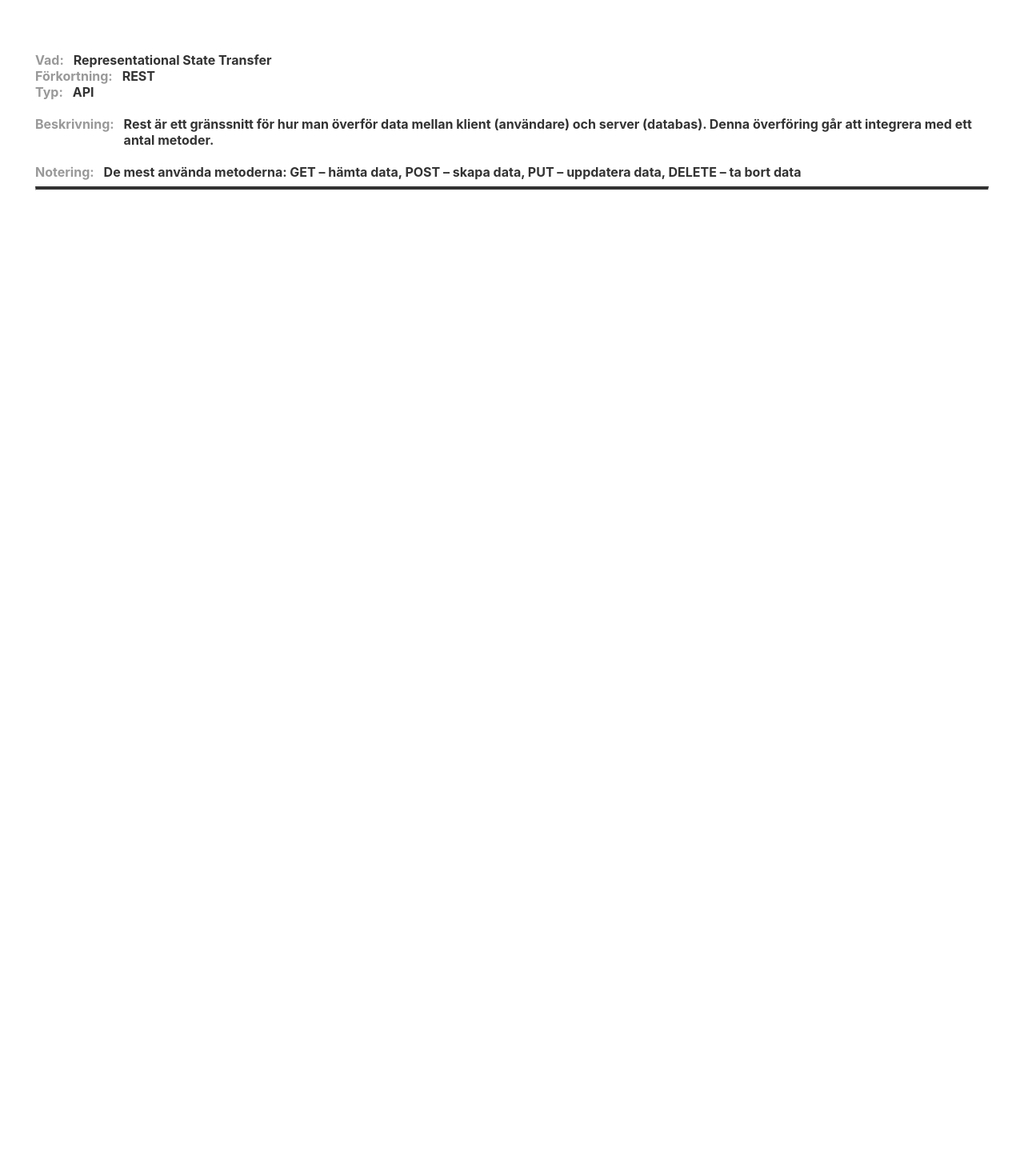
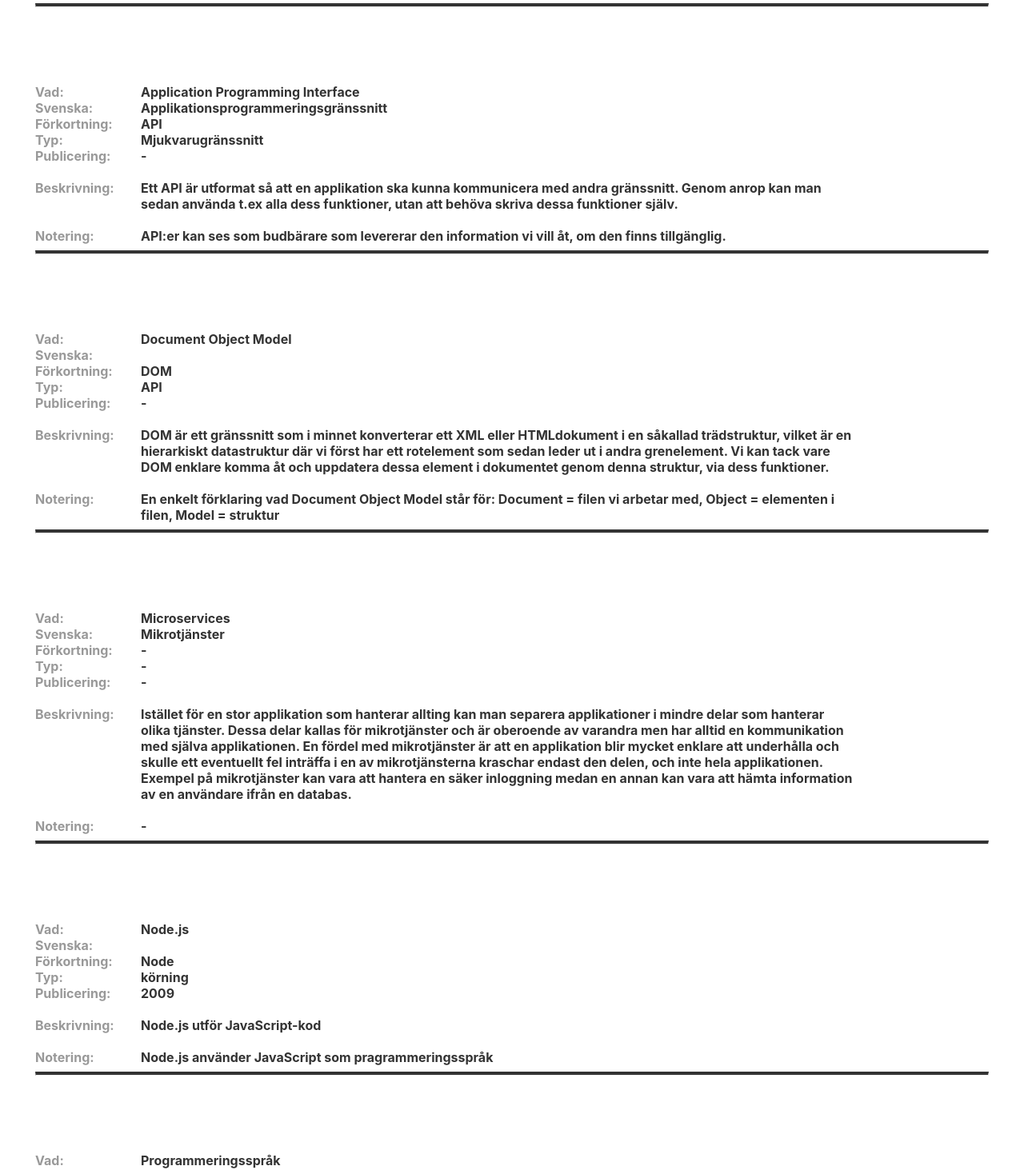
Before and after one commit to Ludde86/my-portfolio-site, a React (Create React App) app: page /dictionary in a window 1280 px wide. Shown: the part 300-1763 px from the top of the page at 80% size. Before the commit the page ends 800 px from the top, so only its background shows below. Built offline with nearby package versions, Linux system fonts and the light colour scheme.

Commit message:
add microservices

```diff
--- a/src/components/dictionary/dictionary.js
+++ b/src/components/dictionary/dictionary.js
@@ -6,16 +6,72 @@
 	return (
 		<div className="dictionary-container">
 			<Dictionaryitem
+				name="Interface"
+				nameSwe="Gränssnitt"
+				shortening="-"
+				type="-"
+				description="Ett gränssnitt används mellan olika applikationer och andra objekt genom att interagera och utbyta information mellan dessa.
+					Syftet med gränssnitt är att separera dess information från själva programkoden så att dess information istället nås genom anrop via det specifika gränssnittet."
+				note="-"
+				year="-"
+			/>
+
+			<Dictionaryitem
+				name="Application Programming Interface"
+				nameSwe="Applikationsprogrammeringsgränssnitt"
+				shortening="API"
+				type="Mjukvarugränssnitt"
+				description="Ett API är utformat så att en applikation ska kunna kommunicera med andra gränssnitt.
+					Genom anrop kan man sedan använda t.ex alla dess funktioner, utan att behöva skriva dessa funktioner själv."
+				note="API:er kan ses som budbärare som levererar den information vi vill åt, om den finns tillgänglig."
+				year="-"
+			/>
+
+			<Dictionaryitem
 				name="Document Object Model"
 				shortening="DOM"
 				type="API"
 				description="DOM är ett gränssnitt som i minnet konverterar ett XML eller HTMLdokument i en såkallad
-			trädstruktur, vilket är en hierarkiskt datastruktur där vi först har ett rotelement som
-			sedan leder ut i andra grenelement. Vi kan tack vare DOM enklare komma åt och uppdatera
-			elementen i dokumentet genom denna struktur, via dess funktioner."
+					trädstruktur, vilket är en hierarkiskt datastruktur där vi först har ett rotelement som
+					sedan leder ut i andra grenelement. Vi kan tack vare DOM enklare komma åt och uppdatera dessa
+					element i dokumentet genom denna struktur, via dess funktioner."
 				note="En enkelt förklaring vad Document Object Model står för: Document = filen vi arbetar med, Object
-			= elementen i filen, Model = struktur"
+				= elementen i filen, Model = struktur"
+				year="-"
 			/>
+
+			<Dictionaryitem
+				name="Microservices"
+				nameSwe="Mikrotjänster"
+				shortening="-"
+				type="-"
+				description="Istället för en stor applikation som hanterar allting kan man separera applikationer i mindre delar som hanterar olika tjänster.
+					Dessa delar kallas för mikrotjänster och är oberoende av varandra men har alltid en kommunikation med själva applikationen.
+					En fördel med mikrotjänster är att en applikation blir mycket enklare att underhålla och skulle ett eventuellt fel inträffa i en av mikrotjänsterna kraschar endast den delen,
+					och inte hela applikationen.
+					Exempel på mikrotjänster kan vara att hantera en säker inloggning medan en annan kan vara att hämta information av en användare ifrån en databas."
+				note="-"
+				year="-"
+			/>
+
+			<Dictionaryitem
+				name="Node.js"
+				shortening="Node"
+				type="körning"
+				description="Node.js utför JavaScript-kod"
+				note="Node.js använder JavaScript som pragrammeringsspråk"
+				year="2009"
+			/>
+
+			<Dictionaryitem
+				name="Programmeringsspråk"
+				shortening="-"
+				type="-"
+				description="Ett programmeringsspråk är ett språk som ger instruktioner till vad en dator ska göra"
+				note="Programmeringsspråk kallas även för programspråk"
+				year="-"
+			/>
+
 			<Dictionaryitem
 				name="Representational State Transfer"
 				shortening="REST"
@@ -27,6 +83,7 @@
 				POST – skapa data,
 				PUT – uppdatera data,
 				DELETE – ta bort data"
+				year="-"
 			/>
 		</div>
 	);
--- a/src/components/dictionary/dictionaryitem.css
+++ b/src/components/dictionary/dictionaryitem.css
@@ -5,15 +5,19 @@
 
 .title {
 	display: flex;
+	flex-wrap: wrap;
 }
 
 .label {
 	color: #999;
 	font-weight: bold;
 	margin-right: 12px;
+	min-width: 120px;
 }
 
 .text {
 	color: #333;
 	font-weight: bold;
+	max-width: 75%;
+	min-width: 75%;
 }
--- a/src/components/dictionary/dictionaryitem.js
+++ b/src/components/dictionary/dictionaryitem.js
@@ -1,7 +1,7 @@
 import React from 'react';
 import './dictionaryitem.css';
 
-const Dictionaryitem = ({ name, shortening, type, description, note }) => {
+const Dictionaryitem = ({ name, nameSwe, shortening, type, year, description, note }) => {
 	return (
 		<div className="dictionary-container">
 			<div className="dictionary-item">
@@ -10,12 +10,20 @@
 					<text className="text">{name}</text>
 				</div>
 				<div className="title">
+					<text className="label">Svenska: </text>
+					<text className="text">{nameSwe}</text>
+				</div>
+				<div className="title">
 					<text className="label">Förkortning: </text>
 					<text className="text">{shortening}</text>
 				</div>
 				<div className="title">
 					<text className="label">Typ: </text>
 					<text className="text">{type}</text>
+				</div>
+				<div className="title">
+					<text className="label">Publicering: </text>
+					<text className="text">{year}</text>
 				</div>
 				<br />
 				<div className="title">
@@ -27,6 +35,7 @@
 					<text className="label">Notering: </text>
 					<text className="text">{note}</text>
 				</div>
+
 				<hr style={{ borderTop: '4px solid #333 ' }} />
 			</div>
 		</div>
```
